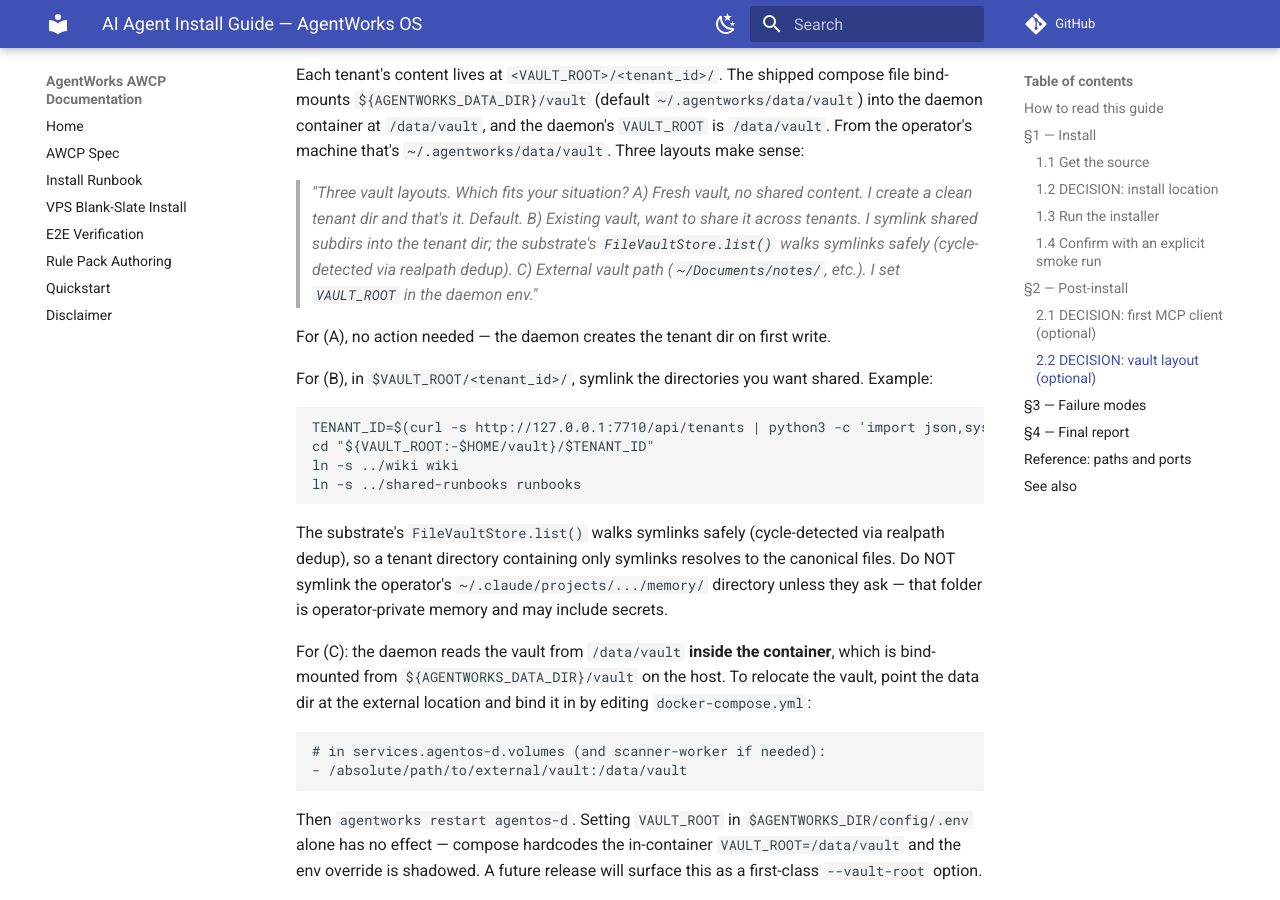
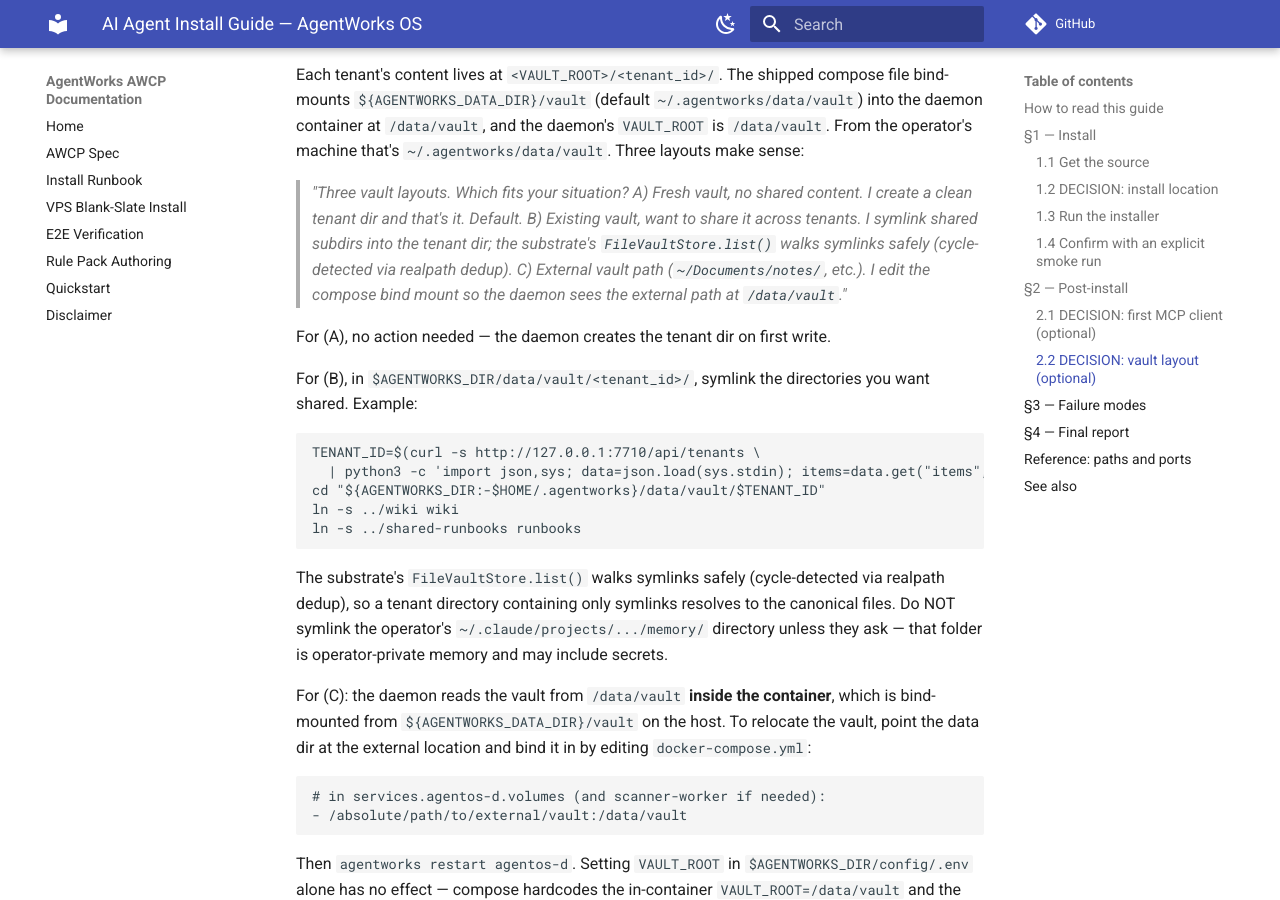
Before and after one commit to SGridworks/agentworks-os-vps, an MkDocs documentation site: the page built from docs/AI-AGENT-INSTALL-GUIDE.md, in a window 1280 px wide and 900 px high, scrolled down 4331 px. Built offline with MkDocs 1.6.1 and Material for MkDocs 9.7.7, drawn with Linux system fonts in a browser that asks for light colours; comment, search, counter and statistics services are not loaded.

Commit message:
fix(v0.1.9): pre-release audit round 7 fixes
4 HIGH + 3 MEDIUM. All 7 round-7 findings resolved.

HIGH:
- docker-compose.yml scanner WATCH_DIRS defaults to empty
  (SCANNER_WATCH_DIRS env override), so a clean install no longer
  configures the scanner to watch nonexistent /config/claude:/config/cursor
  paths. Operators wire their own colon-separated paths when they want
  drop-in CLAUDE.md / .cursorrules scanning.
- AI-AGENT-INSTALL-GUIDE.md vault-sharing example (option B) targets
  ${AGENTWORKS_DIR:-$HOME/.agentworks}/data/vault/$TENANT_ID, matching
  the compose bind mount. Old ${VAULT_ROOT:-$HOME/vault} path was
  never honored by the daemon.
- AI-AGENT-INSTALL-GUIDE.md option C decision-prompt now says vault
  relocation means editing the compose bind mount, not setting
  VAULT_ROOT in .env (which compose shadows).
- packages/admin-ui/src/app/api/admin/triage-queue route returns 200
  with {issues:[],agents:[],count:0,setupRequired:true,notice:...}
  when no tenant or no company exists, instead of 500. Internal
  'No AWOS X exists' error messages renamed to drop the customer-
  facing 'AWOS' wording.

MEDIUM:
- agentos-d Dockerfile HEALTHCHECK uses 127.0.0.1 instead of localhost
  to avoid the Alpine IPv6 localhost trap that compose already worked
  around for the compose-level healthcheck.
- smoke-test.sh now asserts postgres pg_isready via docker exec on
  the compose-labelled postgres container. A stopped postgres no
  longer slips past the install gate.
- agentworks mcp configure --target=<bad> now hits the same validation
  branch as --target <bad>, and the final dispatch case has an explicit
  invalid-target error so a typo can't exit 0 after configuring nothing.

````diff
--- a/docs/AI-AGENT-INSTALL-GUIDE.md
+++ b/docs/AI-AGENT-INSTALL-GUIDE.md
@@ -161,16 +161,17 @@
 > *"Three vault layouts. Which fits your situation?
 > A) Fresh vault, no shared content. I create a clean tenant dir and that's it. Default.
 > B) Existing vault, want to share it across tenants. I symlink shared subdirs into the tenant dir; the substrate's `FileVaultStore.list()` walks symlinks safely (cycle-detected via realpath dedup).
-> C) External vault path (`~/Documents/notes/`, etc.). I set `VAULT_ROOT` in the daemon env."*
+> C) External vault path (`~/Documents/notes/`, etc.). I edit the compose bind mount so the daemon sees the external path at `/data/vault`."*
 
 For (A), no action needed — the daemon creates the tenant dir on first write.
 
-For (B), in `$VAULT_ROOT/<tenant_id>/`, symlink the directories you want
-shared. Example:
+For (B), in `$AGENTWORKS_DIR/data/vault/<tenant_id>/`, symlink the directories
+you want shared. Example:
 
 ```bash
-TENANT_ID=$(curl -s http://127.0.0.1:7710/api/tenants | python3 -c 'import json,sys;print(json.load(sys.stdin)[0]["id"])')
-cd "${VAULT_ROOT:-$HOME/vault}/$TENANT_ID"
+TENANT_ID=$(curl -s http://127.0.0.1:7710/api/tenants \
+  | python3 -c 'import json,sys; data=json.load(sys.stdin); items=data.get("items", data) if isinstance(data, dict) else data; print(items[0]["id"])')
+cd "${AGENTWORKS_DIR:-$HOME/.agentworks}/data/vault/$TENANT_ID"
 ln -s ../wiki wiki
 ln -s ../shared-runbooks runbooks
 ```
````
Also changed, not shown: docker-compose.yml (+10 -4 lines), 4 other files.
